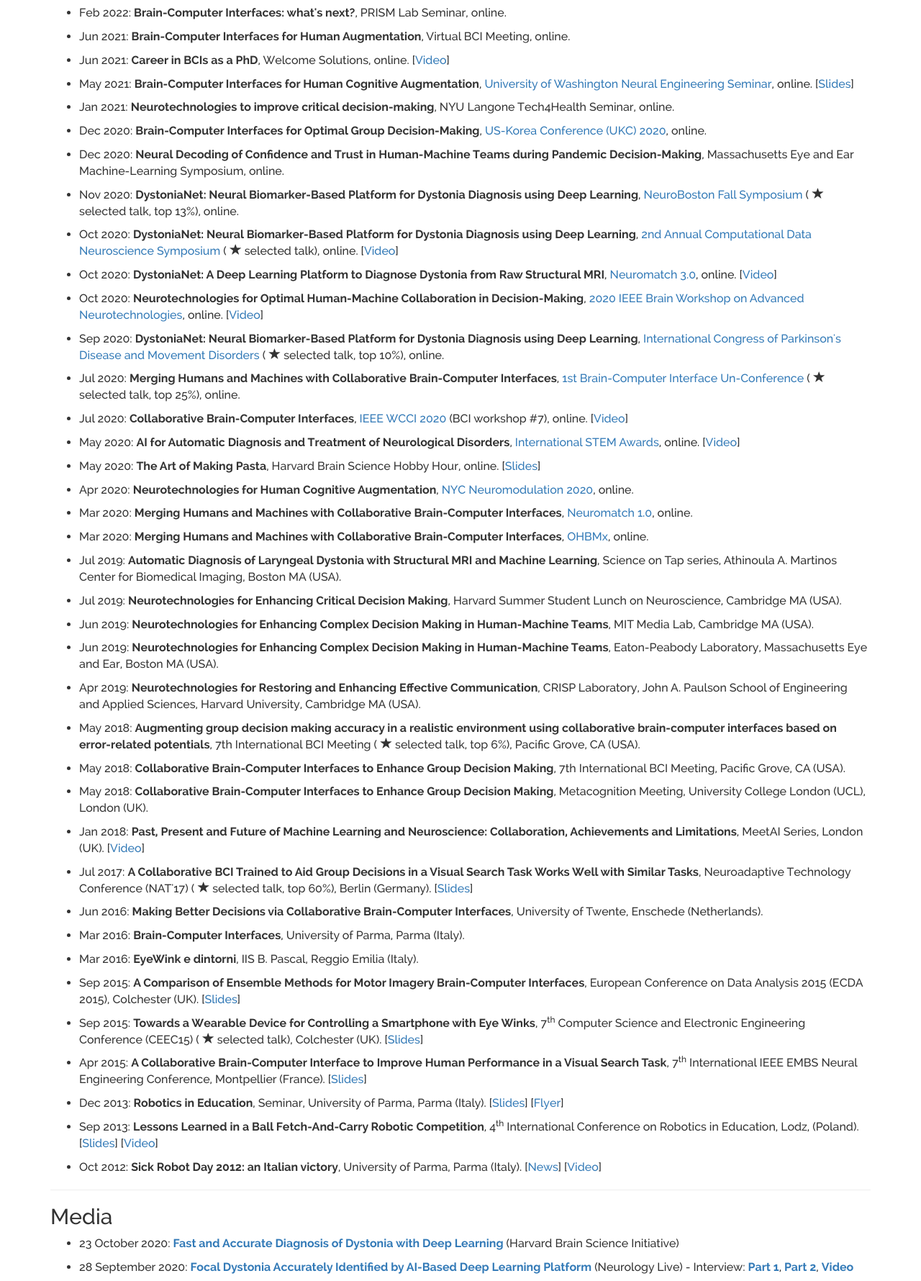
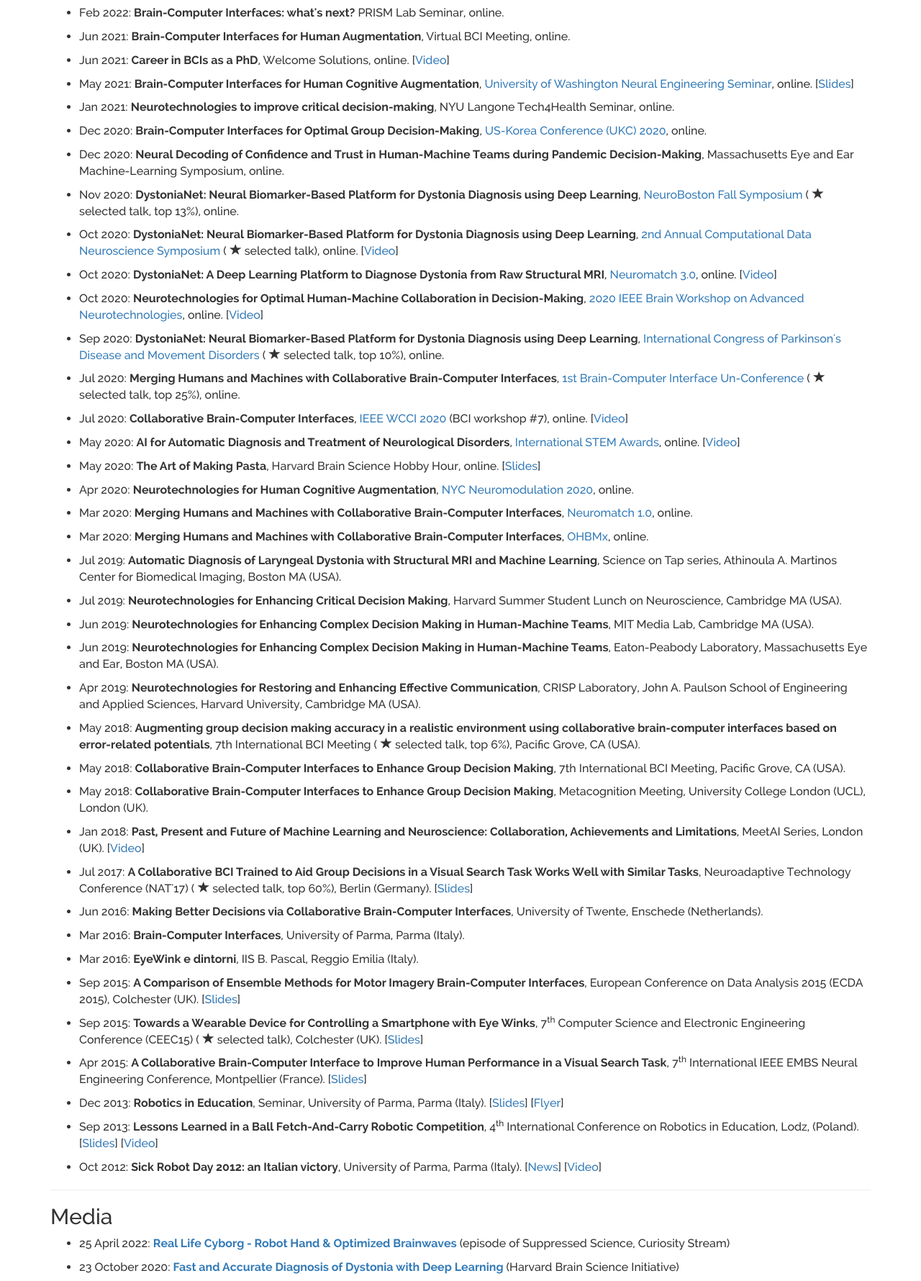
Before and after one commit to davidevaleriani/website, a plain HTML site: page outreach.html in a window 1280 px wide. Shown: the part 116-1896 px from the top of the page at 72% size. Drawn offline with Linux system fonts and the light colour scheme.

Commit message:
Added Suppressed Science episode

```diff
--- a/outreach.html
+++ b/outreach.html
@@ -41,7 +41,7 @@
                     <h2>Invited Talks</h2>
                     <ul>
                       <li>
-                          <p>Feb 2022: <strong>Brain-Computer Interfaces: what's next?</strong>, PRISM Lab Seminar, online.</p>
+                          <p>Feb 2022: <strong>Brain-Computer Interfaces: what's next?</strong> PRISM Lab Seminar, online.</p>
                       </li>
                       <li>
                           <p>Jun 2021: <strong>Brain-Computer Interfaces for Human Augmentation</strong>, Virtual BCI Meeting, online.</p>
@@ -152,6 +152,9 @@
                     <hr>
                     <h2>Media</h2>
                     <ul>
+                        <li>
+                            <p>25 April 2022: <strong><a href="https://www.youtube.com/watch?v=bCYCpiDEgmA" target="blank">Real Life Cyborg - Robot Hand & Optimized Brainwaves</a></strong> (episode of Suppressed Science, Curiosity Stream)
+                        </li>
                         <li>
                             <p>23 October 2020: <strong><a href="https://brain.harvard.edu/hbi_news/fast-and-accurate-diagnosis-of-dystonia-with-deep-learning/" target="blank">Fast and Accurate Diagnosis of Dystonia with Deep Learning</a></strong> (Harvard Brain Science Initiative)
                         </li>
```
Also changed, not shown: index.html (+2 -2 lines).
